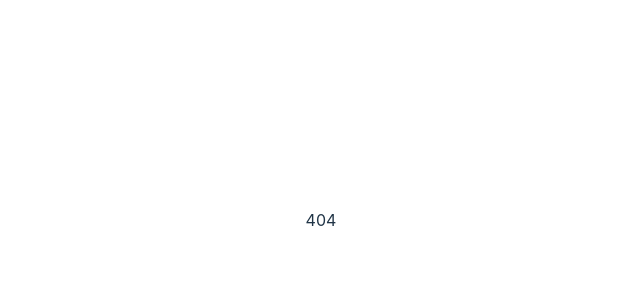
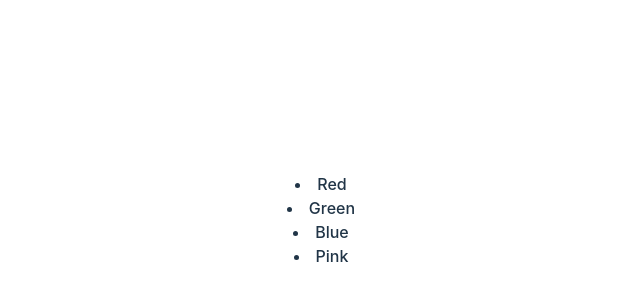
Before and after one commit to BelenPeluffo/animations-test, a React (Vite) app: page /home in a window 1280 px wide. Shown: the part 180-480 px from the top of the page, without its empty margins (319-959 px from the left). Built offline with nearby package versions, Linux system fonts and the light colour scheme.

Commit message:
feat: crea 'home', muestra navbar.

```diff
--- a/src/App.jsx
+++ b/src/App.jsx
@@ -1,13 +1,13 @@
-import './App.css'
-import NavBar from './components/NavBar'
-import { AppRouter } from './routes/AppRouter'
+import "./App.css";
+import { AppRouter } from "./routes/AppRouter";
+import Home from "./pages/Home";
 
 function App() {
   return (
     <AppRouter>
-      <NavBar />
+      <Home />
     </AppRouter>
-  )
+  );
 }
 
-export default App
+export default App;
--- a/src/components/NavBar.jsx
+++ b/src/components/NavBar.jsx
@@ -3,14 +3,16 @@ import NavLink from "./NavLink";
 
 const NavBar = () => {
   return (
-    <div style={styles.fill}>
-      <ul style={styles.nav}>
-        <NavLink to="/hsl/10/90/50">Red</NavLink>
-        <NavLink to="/hsl/120/100/40">Green</NavLink>
-        <NavLink to="/rgb/33/150/243">Blue</NavLink>
-        <NavLink to="/rgb/240/98/146">Pink</NavLink>
-      </ul>
-    </div>
+    <>
+      {/* <div style={styles.fill}> */}
+      {/* <ul style={styles.nav}> */}
+      <NavLink to="/hsl/10/90/50">Red</NavLink>
+      <NavLink to="/hsl/120/100/40">Green</NavLink>
+      <NavLink to="/rgb/33/150/243">Blue</NavLink>
+      <NavLink to="/rgb/240/98/146">Pink</NavLink>
+      {/* </ul> */}
+      {/* </div> */}
+    </>
   );
 };
 
--- a/src/components/NavLink.jsx
+++ b/src/components/NavLink.jsx
@@ -1,10 +1,11 @@
 import { Link } from "react-router-dom";
 import styles from "../assets/app.module.css";
 
-const NavLink = (props) => {
+const NavLink = ({ props, children }) => {
   return (
-    <li {...props} style={styles.navItem}>
-      <Link style={{ color: "inherit" }} />
+    // <li {...props} style={styles.navItem}>
+    <li {...props}>
+      <Link style={{ color: "inherit" }}>{children}</Link>
     </li>
   );
 };
--- /dev/null
+++ b/src/pages/Home.jsx
@@ -0,0 +1,13 @@
+import { Outlet } from "react-router-dom";
+import NavBar from "../components/NavBar";
+
+const Home = () => {
+  return (
+    <div>
+      <NavBar />
+      <Outlet />
+    </div>
+  );
+};
+
+export default Home;
--- a/src/routes/AppRouter.jsx
+++ b/src/routes/AppRouter.jsx
@@ -2,18 +2,20 @@ import { BrowserRouter, Routes, Route, Navigate } from "react-router-dom";
 import styles from "../assets/app.module.css";
 import HSL from "../pages/HSL";
 import RGB from "../pages/RGB";
+import Home from "../pages/Home";
 
 export const AppRouter = () => {
-  const DEFAULT_ROUTE = "/hsl/10/90/50";
+  const DEFAULT_ROUTE = "/home";
   return (
     <BrowserRouter>
       {/* <div style={styles.fill}> */}
       {/* <div style={styles.content}> */}
       <Routes>
-            <Route path='/' element={<Navigate to={DEFAULT_ROUTE} />}/>
+        <Route path="/" element={<Navigate to={DEFAULT_ROUTE} />} />
+        <Route path="/home" element={<Home />} />
         <Route path="/hsl/:h/:s/:l" element={<HSL />} />
         <Route path="/rgb/:r/:g/:b" element={<RGB />} />
-            <Route path='*' element={<ErrorPage />}/>
+        <Route path="*" element={<ErrorPage />} />
       </Routes>
       {/* </div> */}
       {/* </div> */}
@@ -22,5 +24,5 @@ export const AppRouter = () => {
 };
 
 const ErrorPage = () => {
-    return (<div>404</div>)
-}
+  return <div>404</div>;
+};
```
Lines whose indentation alone changed are shown as unchanged.
